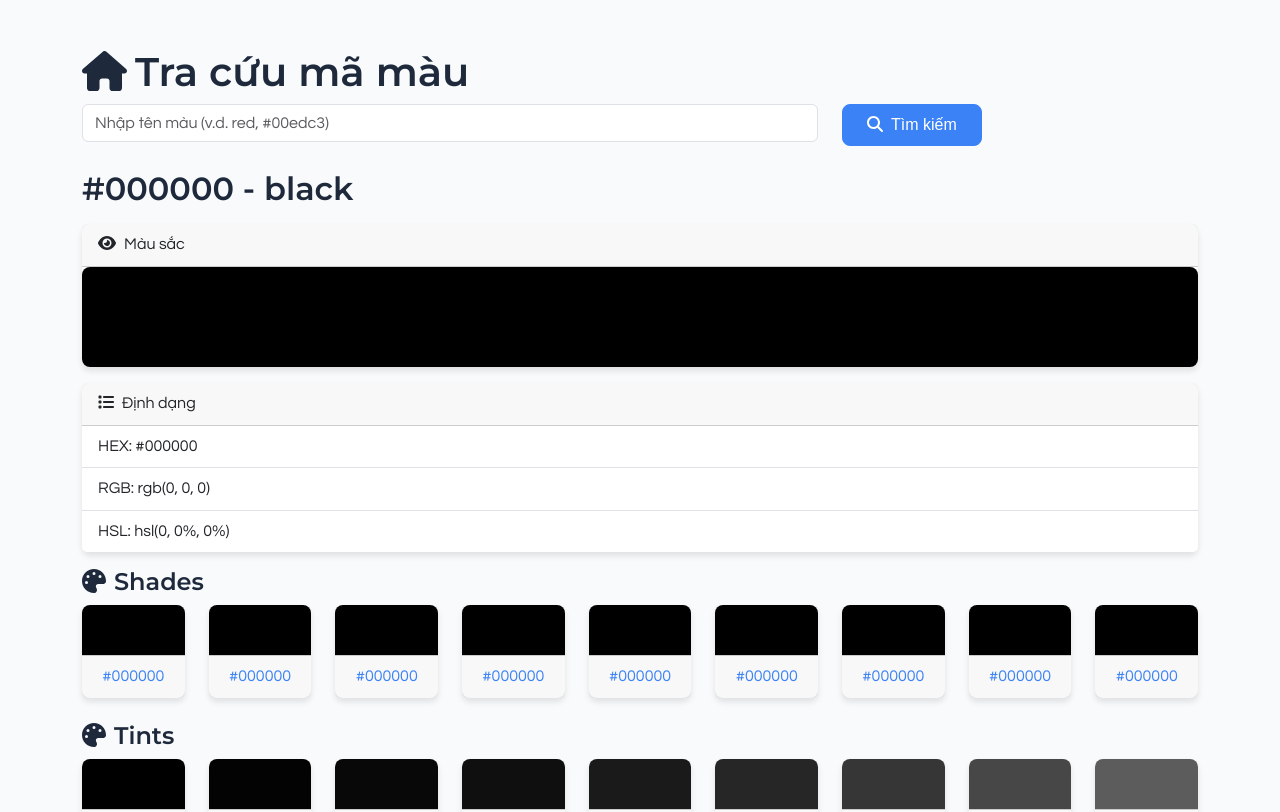
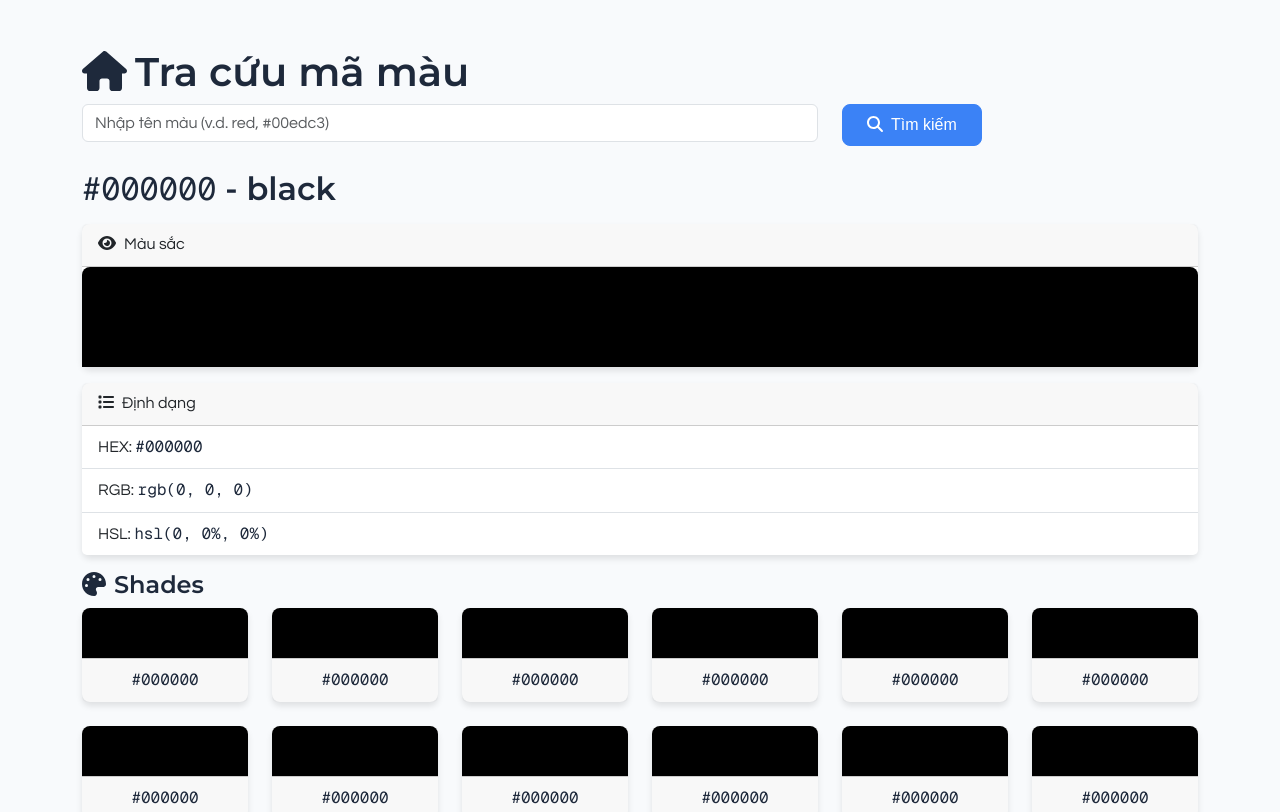
Before and after one commit to tungpham42/mausac, a Next.js app: page /000000 in a window 1280 px wide. Shown: the top 812 px of the page. Built offline with nearby package versions, Linux system fonts and the light colour scheme.

Commit message:
card col

```diff
--- a/app/[color]/page.tsx
+++ b/app/[color]/page.tsx
@@ -50,7 +50,8 @@ export default async function ColorPage({
       </Link>
       <ColorSearchForm />
       <h2>
-        {formats.hex} - {color.toName() || "Unnamed Color"}
+        <span className="color-code">{formats.hex}</span> -{" "}
+        {color.toName() || "Màu không tên"}
       </h2>
       <ColorCard hex={formats.hex} />
       <ColorFormats formats={formats} />
--- a/app/globals.css
+++ b/app/globals.css
@@ -1,4 +1,4 @@
-@import url("https://fonts.googleapis.com/css2?family=Montserrat:ital,wght@0,100..900;1,100..900&family=Questrial&display=swap");
+@import url("https://fonts.googleapis.com/css2?family=Geist+Mono:wght@100..900&family=Montserrat:ital,wght@0,100..900;1,100..900&family=Questrial&display=swap");
 
 :root {
   --background: #f8fafc;
@@ -103,3 +103,9 @@ a:hover {
     color-scheme: dark;
   }
 }
+
+span.color-code {
+  font-family: "Geist Mono", Courier, monospace;
+  font-weight: 400;
+  color: var(--foreground);
+}
--- a/app/page.tsx
+++ b/app/page.tsx
@@ -63,7 +63,9 @@ export default function HomePage() {
               />
               <Card.Body>
                 <Card.Title>{color.name}</Card.Title>
-                <Card.Text>Mã HEX: {color.hex}</Card.Text>
+                <Card.Text>
+                  Mã HEX: <span className="color-code">{color.hex}</span>
+                </Card.Text>
                 <Link
                   href={`/${color.clean}`}
                   className="stretched-link"
--- a/components/ColorCard.tsx
+++ b/components/ColorCard.tsx
@@ -14,8 +14,10 @@ export default function ColorCard({ hex }: { hex: string }) {
         style={{
           backgroundColor: hex,
           height: "100px",
-          borderBottomLeftRadius: "8px",
-          borderBottomRightRadius: "8px",
+          borderTopLeftRadius: "0 !important",
+          borderTopRightRadius: "0 !important",
+          borderBottomLeftRadius: "8px !important",
+          borderBottomRightRadius: "8px !important",
         }}
       />
     </Card>
--- a/components/ColorFormats.tsx
+++ b/components/ColorFormats.tsx
@@ -19,9 +19,15 @@ export default function ColorFormats({ formats }: Props) {
         Định dạng
       </Card.Header>
       <ListGroup variant="flush">
-        <ListGroup.Item>HEX: {formats.hex}</ListGroup.Item>
-        <ListGroup.Item>RGB: {formats.rgb}</ListGroup.Item>
-        <ListGroup.Item>HSL: {formats.hsl}</ListGroup.Item>
+        <ListGroup.Item>
+          HEX: <span className="color-code">{formats.hex}</span>
+        </ListGroup.Item>
+        <ListGroup.Item>
+          RGB: <span className="color-code">{formats.rgb}</span>
+        </ListGroup.Item>
+        <ListGroup.Item>
+          HSL: <span className="color-code">{formats.hsl}</span>
+        </ListGroup.Item>
       </ListGroup>
     </Card>
   );
--- a/components/ColorPalette.tsx
+++ b/components/ColorPalette.tsx
@@ -12,6 +12,9 @@ export default function ColorPalette({
   title: string;
   colors: string[];
 }) {
+  const hasTwelveColors = title === "Shades" || title === "Tints";
+  const hasThreeColors = title === "Triadic" || title === "Split Complement";
+  const hasSixColors = title === "Analogous";
   return (
     <>
       <h4>
@@ -24,15 +27,46 @@ export default function ColorPalette({
           const hex = parsedColor?.toHexString() || "#000000";
           const hexClean = hex.replace("#", "");
           return (
-            <Col key={idx}>
-              <Card>
+            <Col
+              xl={
+                hasTwelveColors ? 2 : hasSixColors ? 2 : hasThreeColors ? 4 : 12
+              }
+              lg={
+                hasTwelveColors ? 2 : hasSixColors ? 2 : hasThreeColors ? 4 : 12
+              }
+              md={
+                hasTwelveColors ? 4 : hasSixColors ? 4 : hasThreeColors ? 4 : 12
+              }
+              sm={
+                hasTwelveColors
+                  ? 6
+                  : hasSixColors
+                  ? 4
+                  : hasThreeColors
+                  ? 12
+                  : 12
+              }
+              xs={
+                hasTwelveColors
+                  ? 12
+                  : hasSixColors
+                  ? 12
+                  : hasThreeColors
+                  ? 12
+                  : 12
+              }
+              key={idx}
+            >
+              <Card className="mb-4">
                 <Card.Body
                   as={Link}
                   href={`/${hexClean}`}
                   style={{ backgroundColor: hex, height: "50px" }}
                 />
                 <Card.Footer className="text-center">
-                  <Link href={`/${hexClean}`}>{hex}</Link>
+                  <Link href={`/${hexClean}`}>
+                    <span className="color-code">{hex}</span>
+                  </Link>
                 </Card.Footer>
               </Card>
             </Col>
--- a/components/ImageColorPicker.tsx
+++ b/components/ImageColorPicker.tsx
@@ -98,7 +98,9 @@ export default function ImageColorPicker() {
       {pickedColor && (
         <Alert variant="info" className="mt-3">
           <strong>Màu đã chọn:</strong>{" "}
-          <Link href={`/${hexClean}`}>{pickedColor}</Link>
+          <Link href={`/${hexClean}`}>
+            <span className="color-code">{pickedColor}</span>
+          </Link>
           <Link href={`/${hexClean}`}>
             <div
               style={{
--- a/components/ScreenColorPicker.tsx
+++ b/components/ScreenColorPicker.tsx
@@ -48,7 +48,9 @@ export default function ScreenColorPicker() {
       {pickedColor && (
         <Alert variant="info" className="mt-3">
           <strong>Màu đã chọn:</strong>{" "}
-          <Link href={`/${hexClean}`}>{pickedColor}</Link>
+          <Link href={`/${hexClean}`}>
+            <span className="color-code">{pickedColor}</span>
+          </Link>
           <Link href={`/${hexClean}`}>
             <div
               style={{
--- a/utils/colorUtils.ts
+++ b/utils/colorUtils.ts
@@ -16,7 +16,7 @@ export function getColorFormats(color: tinycolor.Instance) {
 export function getShades(color: string) {
   const parsedColor = parseColor(color);
   if (!parsedColor) return null;
-  return Array.from({ length: 9 }, (_, i) =>
+  return Array.from({ length: 12 }, (_, i) =>
     parsedColor.darken(i).toHexString()
   );
 }
@@ -24,7 +24,7 @@ export function getShades(color: string) {
 export function getTints(color: string) {
   const parsedColor = parseColor(color);
   if (!parsedColor) return null;
-  return Array.from({ length: 9 }, (_, i) =>
+  return Array.from({ length: 12 }, (_, i) =>
     parsedColor.lighten(i).toHexString()
   );
 }
```
